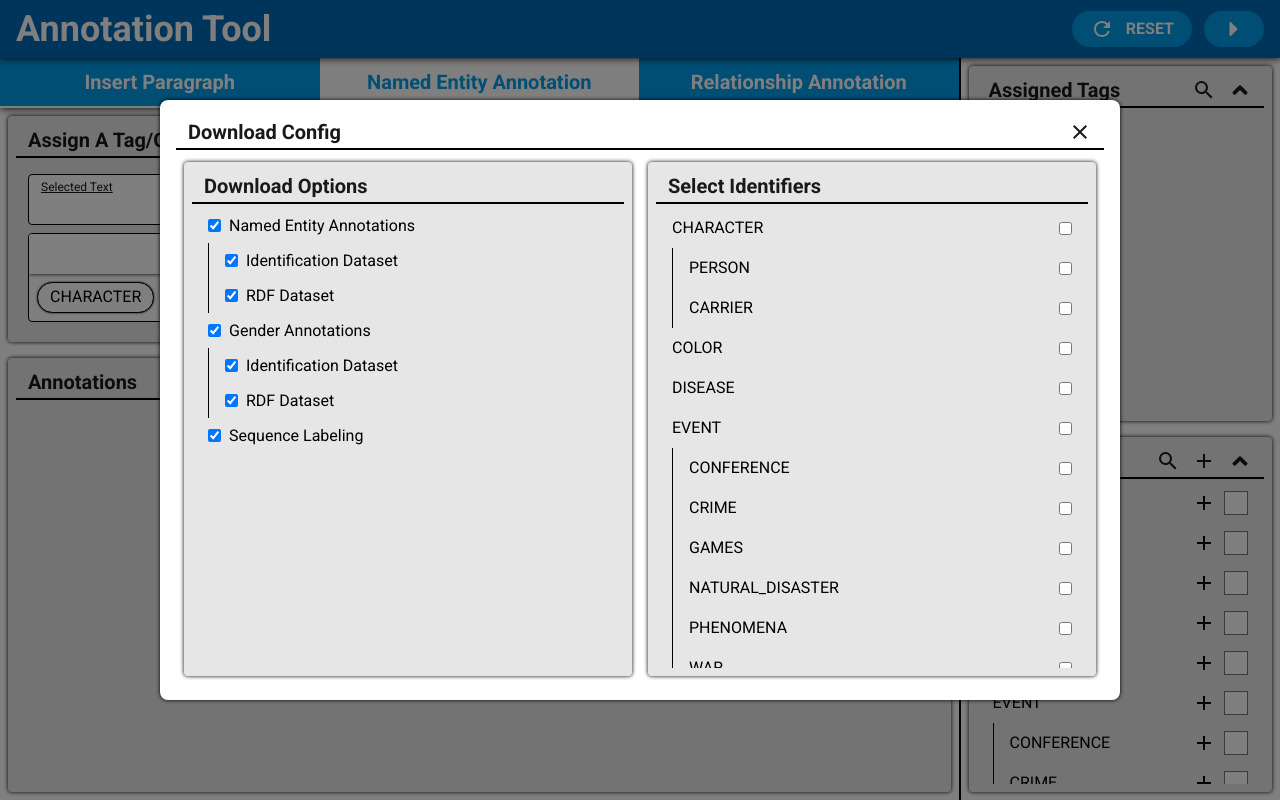
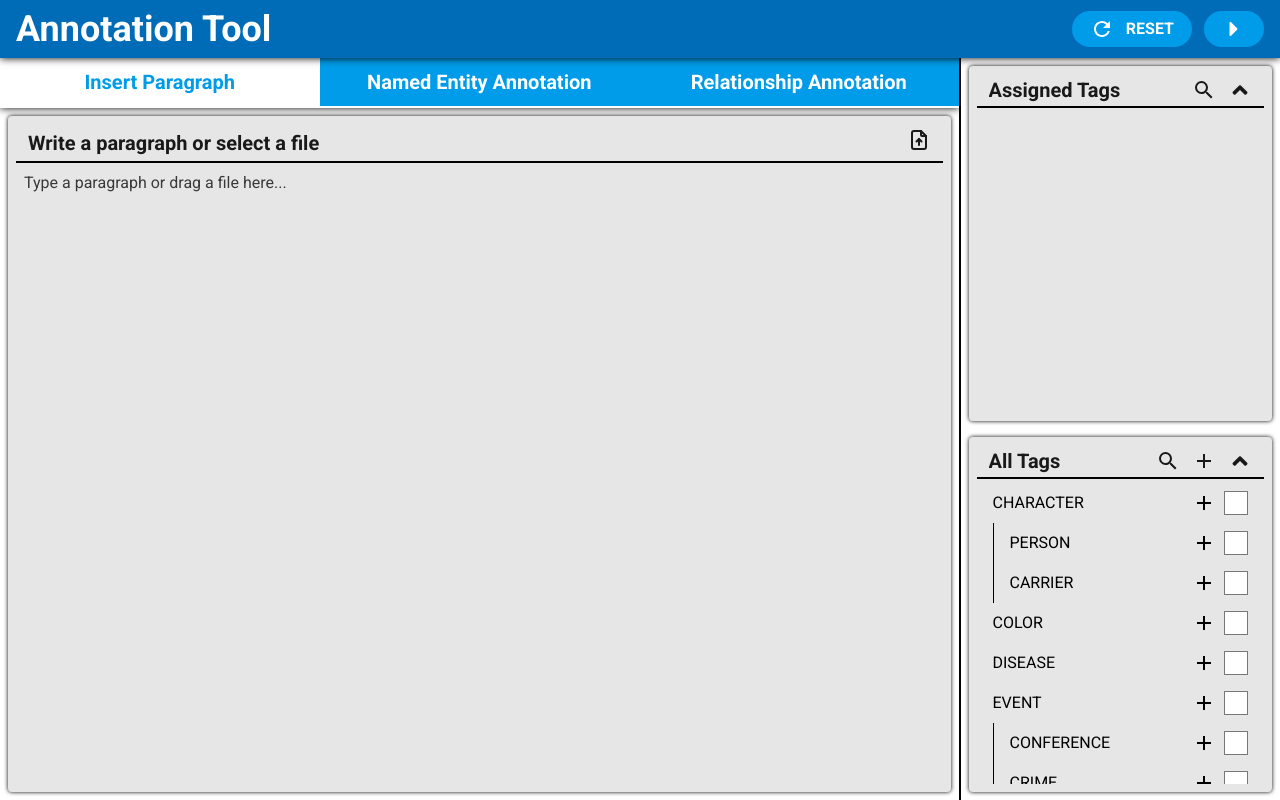
Before and after one commit to Annotation-Project/Annotation-Project.github.io, a React (Create React App) app: page / in a window 1280 px wide. Built offline with nearby package versions, Linux system fonts and the light colour scheme.

Commit message:
update 12-01-2023 upto file downloading

```diff
--- a/src/App.jsx
+++ b/src/App.jsx
@@ -35,7 +35,7 @@ export const App = () => {
 
     // const [allLanguages, setAllLanguages] = React.useState(Object.keys(Languages));
     // const [selectedLanguage, setSelectedLanguage] = React.useState(localStorage.getItem('language') || allLanguages[0]);
-    const [openDownloadDialog, setOpenDownloadDialog] = React.useState(true);
+    const [openDownloadDialog, setOpenDownloadDialog] = React.useState(false);
     const [downloadConfig, setDownloadConfig] = React.useState({
         categories: ['NEA', 'NEA_CDF', 'NEA_RDF', 'GAF', 'GAF_CDF', 'GAF_RDF', 'SLF'],
         fileTypes: ['text', 'xml', 'json'],
--- a/src/components/Main.jsx
+++ b/src/components/Main.jsx
@@ -20,7 +20,7 @@ export const Main = ({
     setRelationEntities
 }) => {
 
-    const [tab, setTab] = React.useState(1);
+    const [tab, setTab] = React.useState(0);
 
     return (
         <div id="main">
```
